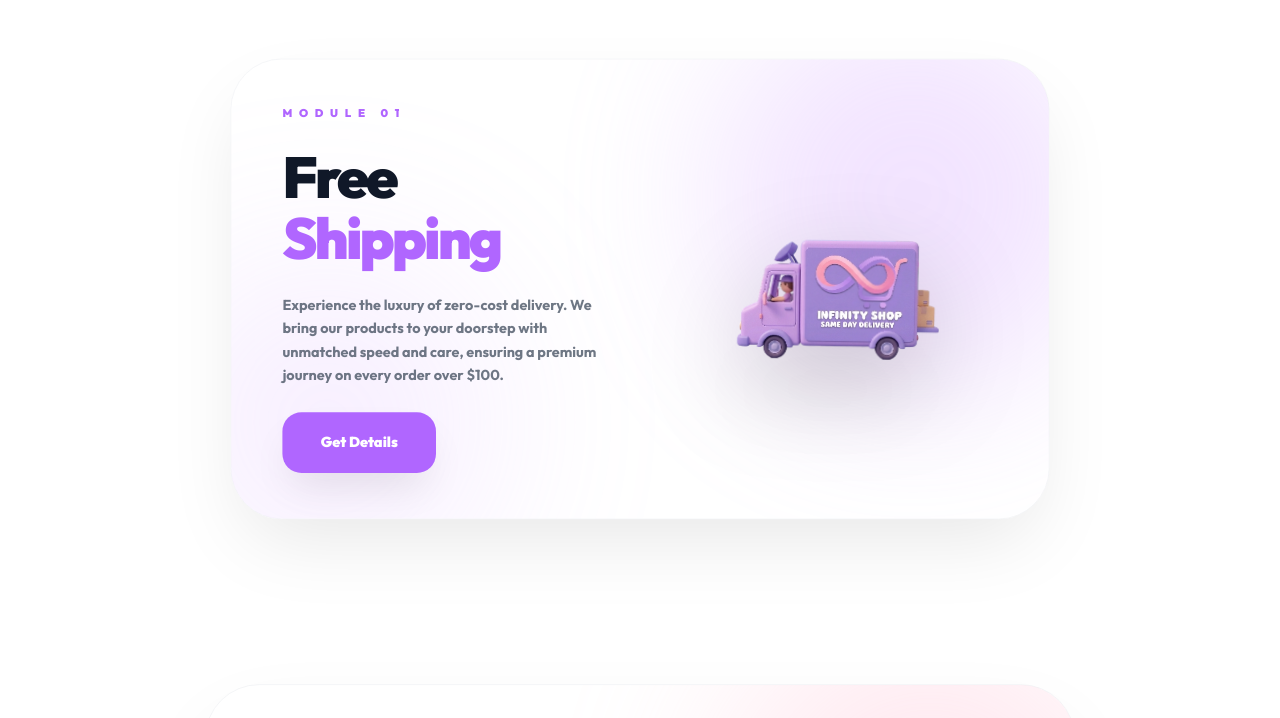
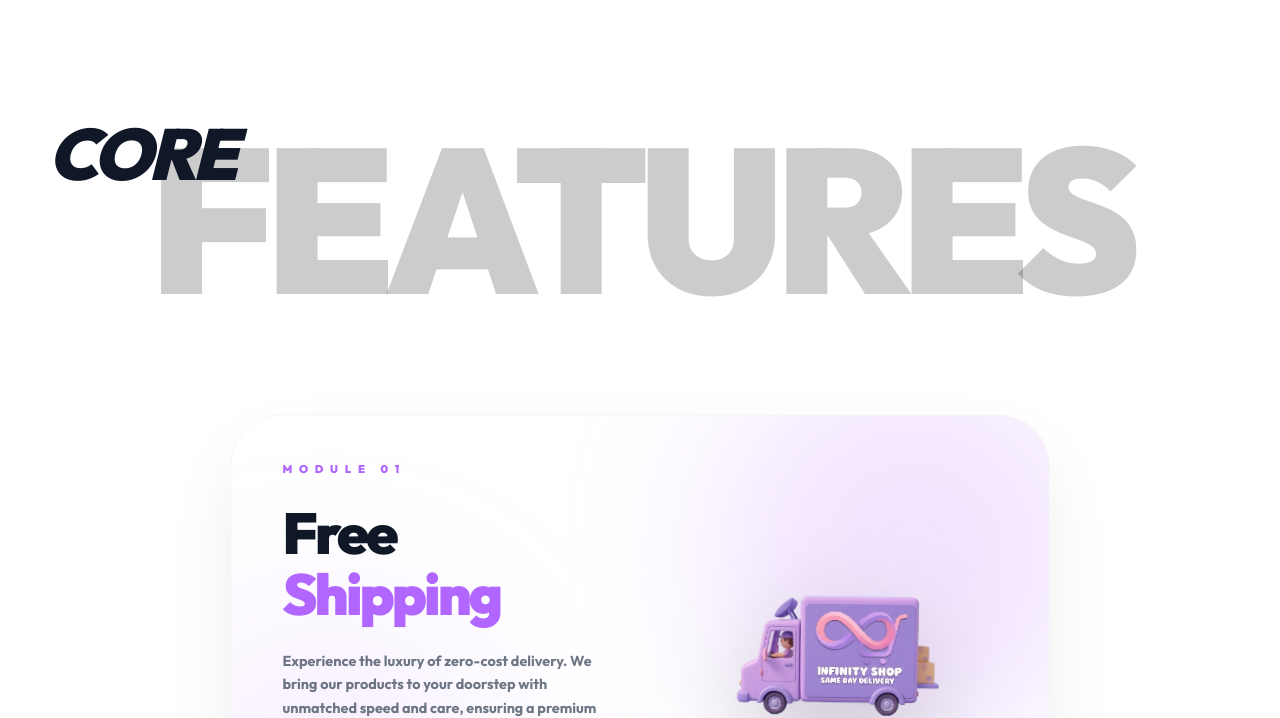
Before and after one commit to Haseebx162006/Web_Hackathon_LoopLab, a Next.js app in the folder frontend/: page / in a window 1280 px wide. Shown: the part 6431-7149 px from the top of the page. Built offline with nearby package versions, Linux system fonts and the light colour scheme.

Commit message:
headings added

```diff
--- a/frontend/components/Categories.tsx
+++ b/frontend/components/Categories.tsx
@@ -140,7 +140,7 @@ const Categories = () => {
                 />
             </div>
             <h2 className="text-6xl md:text-7xl font-black text-gray-900 tracking-tighter leading-[0.85] uppercase italic">
-                <br /> <span className="text bg-clip-text bg-gradient-to-r from-brand-pink via-brand-purple to-brand-pink drop-shadow-[0_2px_10px_rgba(212,165,255,0.3)]"></span>
+               Shop <br /> <span className="text-transparent bg-clip-text bg-gradient-to-r from-brand-pink via-brand-purple to-brand-pink drop-shadow-[0_2px_10px_rgba(212,165,255,0.3)]">Categories</span>
             </h2>
           </div>
 
--- a/frontend/components/Features.tsx
+++ b/frontend/components/Features.tsx
@@ -126,8 +126,28 @@ const Features = () => {
   });
 
   return (
-    <section ref={containerRef} className="relative h-[400vh] bg-brand-offwhite">
+    <section ref={containerRef} className="relative h-[400vh] bg-brand-offwhite pb-[50vh]">
+      {/* Background Decorative Text */}
+      <div className="absolute top-24 left-1/2 -translate-x-1/2 whitespace-nowrap text-[16vw] font-black text-black/[0.2] pointer-events-none select-none uppercase tracking-tighter z-0">
+        FEATURES
+      </div>
 
+      <div className="max-w-7xl mx-auto px-6 md:px-12 relative z-10 pt-32 mb-20">
+        <div className="flex flex-col md:flex-row items-end justify-between gap-12">
+          <div className="space-y-6">
+            <div className="flex items-center gap-4">
+                <motion.div
+                    initial={{ width: 0 }}
+                    whileInView={{ width: 80 }}
+                    className="h-[2px] bg-brand-purple"
+                />
+            </div>
+            <h2 className="text-6xl md:text-7xl font-black text-gray-900 tracking-tighter leading-[0.85] uppercase italic">
+               Core <br /> <span className="text-transparent bg-clip-text bg-gradient-to-r from-brand-pink via-brand-purple to-brand-pink drop-shadow-[0_2px_10px_rgba(212,165,255,0.3)]">Features</span>
+            </h2>
+          </div>
+        </div>
+      </div>
 
         {features.map((feature, index) => (
             <FeatureCard
```
